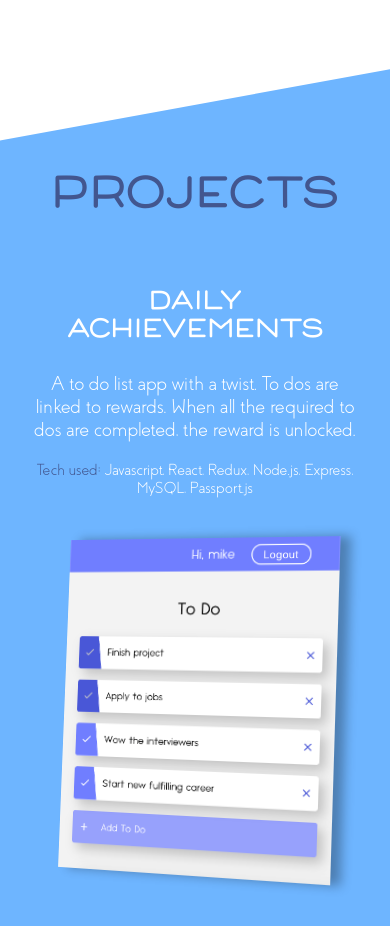
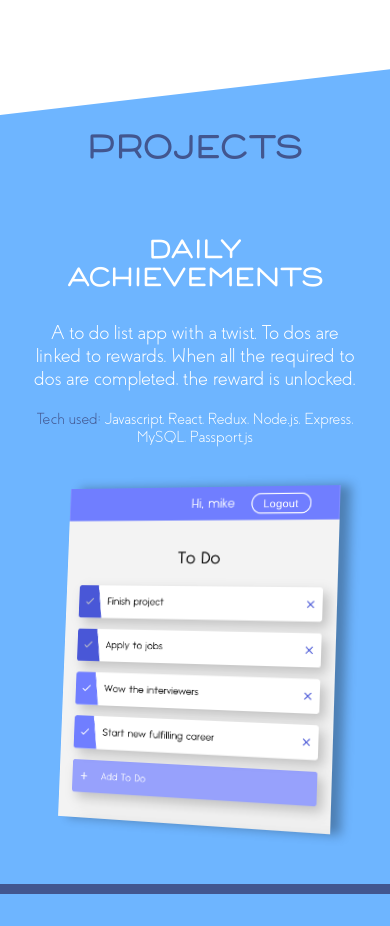
Before and after one commit to mikelee/portfolio, a React (Create React App) app: page / in a window 390 px wide. Shown: the part 1900-2826 px from the top of the page. Built offline with nearby package versions, Linux system fonts and the light colour scheme; the HTML template or start-up script is replaced by a standard one.

Commit message:
Fix clip path and decrease title size for devices under 480px

```diff
--- a/src/components/projects-section/projects-section.styles.scss
+++ b/src/components/projects-section/projects-section.styles.scss
@@ -39,6 +39,7 @@
             clip-path: polygon(0 3%, 100% 0, 100% 97%, 0 100%);
 
             .title {
+                font-size: 4rem;
                 margin-bottom: 2rem;
             }
         }
@@ -47,9 +48,20 @@
     @media screen and (max-width: 600px) {
         .projects-section {
             .title {
-                font-size: 4rem;
                 margin-bottom: 1rem;
             }
         }
     }
+
+    @media screen and (max-width: 480px) {
+        .projects-section {
+            -webkit-clip-path: polygon(0 2%, 100vw 0, 100% 98%, 0 100%);
+            clip-path: polygon(0 2%, 100% 0, 100% 98%, 0 100%);
+            padding: 6rem 0;
+
+            .title {
+                font-size: 3rem;
+            }
+        }
+    }
 }
```
